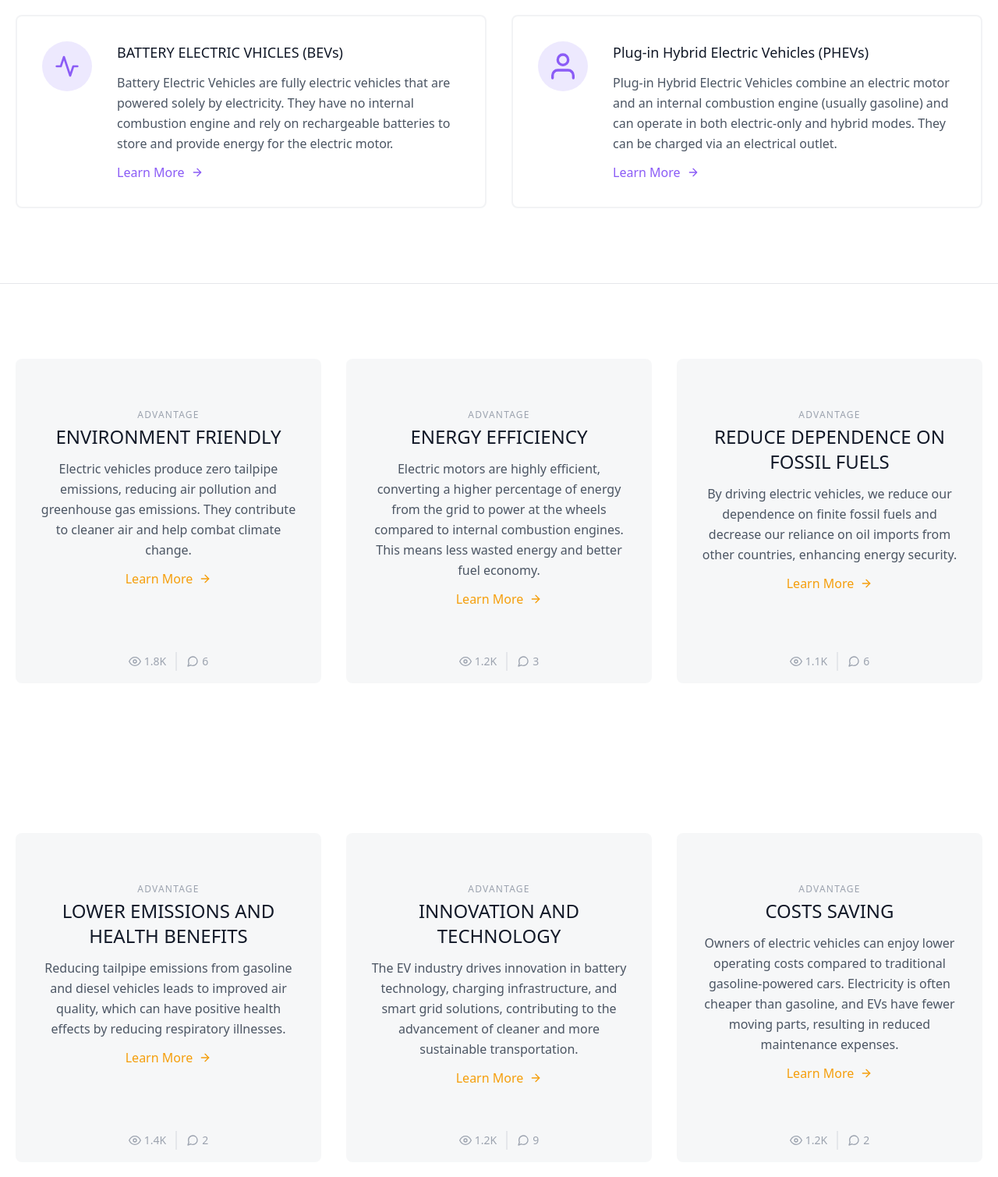
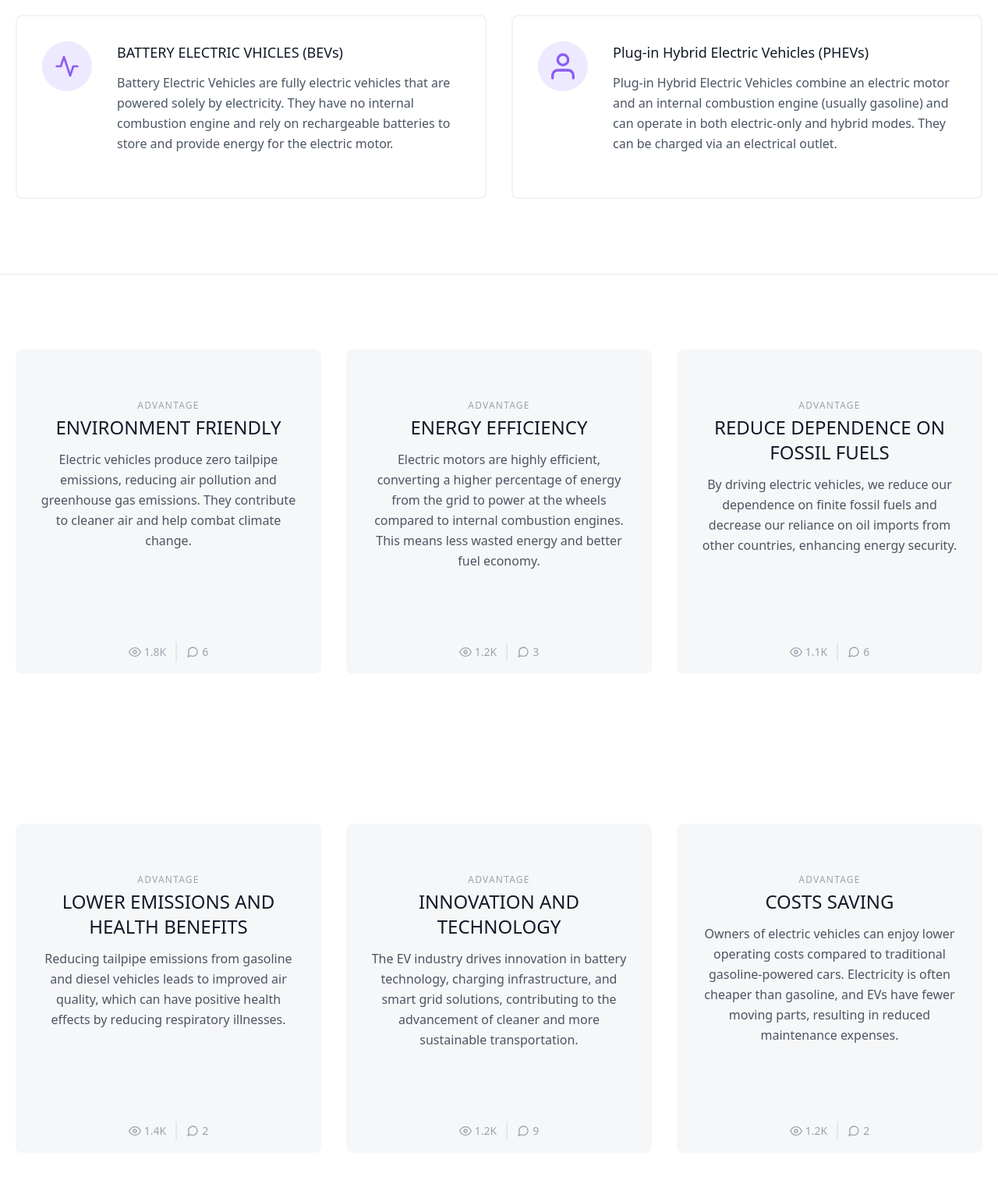
Before and after one commit to kundan9199/Electronic-vehicles, a plain HTML site: page index.html in a window 1280 px wide. Shown: the part 1755-3264 px from the top of the page at 78% size. Drawn offline with nearby package versions, Linux system fonts and the light colour scheme.

Commit message:
added index.html

```diff
--- a/index.html
+++ b/index.html
@@ -87,8 +87,8 @@
                 <div class="flex-grow">
                   <h2 class="text-gray-900 text-lg title-font font-medium mb-3">BATTERY ELECTRIC VHICLES (BEVs)</h2>
                   <p class="leading-relaxed text-base">Battery Electric Vehicles are fully electric vehicles that are powered solely by electricity. They have no internal combustion engine and rely on rechargeable batteries to store and provide energy for the electric motor.</p>
-                  <a class="mt-3 text-purple-500 inline-flex items-center">Learn More
-                    <svg fill="none" stroke="currentColor" stroke-linecap="round" stroke-linejoin="round" stroke-width="2" class="w-4 h-4 ml-2" viewBox="0 0 24 24">
+                  <a class="mt-3 text-purple-500 inline-flex items-center">
+
                       <path d="M5 12h14M12 5l7 7-7 7"></path>
                     </svg>
                   </a>
@@ -106,8 +106,8 @@
                 <div class="flex-grow">
                   <h2 class="text-gray-900 text-lg title-font font-medium mb-3">Plug-in Hybrid Electric Vehicles (PHEVs)</h2>
                   <p class="leading-relaxed text-base">Plug-in Hybrid Electric Vehicles combine an electric motor and an internal combustion engine (usually gasoline) and can operate in both electric-only and hybrid modes. They can be charged via an electrical outlet.</p>
-                  <a class="mt-3 text-purple-500 inline-flex items-center">Learn More
-                    <svg fill="none" stroke="currentColor" stroke-linecap="round" stroke-linejoin="round" stroke-width="2" class="w-4 h-4 ml-2" viewBox="0 0 24 24">
+                  <a class="mt-3 text-purple-500 inline-flex items-center">
+
                       <path d="M5 12h14M12 5l7 7-7 7"></path>
                     </svg>
                   </a>
@@ -126,8 +126,8 @@
                 <h2 class="tracking-widest text-xs title-font font-medium text-gray-400 mb-1">ADVANTAGE</h2>
                 <h1 class="title-font sm:text-2xl text-xl font-medium text-gray-900 mb-3">ENVIRONMENT FRIENDLY</h1>
                 <p class="leading-relaxed mb-3">Electric vehicles produce zero tailpipe emissions, reducing air pollution and greenhouse gas emissions. They contribute to cleaner air and help combat climate change.</p>
-                <a class="text-yellow-500 inline-flex items-center">Learn More
-                  <svg class="w-4 h-4 ml-2" viewBox="0 0 24 24" stroke="currentColor" stroke-width="2" fill="none" stroke-linecap="round" stroke-linejoin="round">
+                <a class="text-yellow-500 inline-flex items-center">
+
                     <path d="M5 12h14"></path>
                     <path d="M12 5l7 7-7 7"></path>
                   </svg>
@@ -152,8 +152,8 @@
                 <h2 class="tracking-widest text-xs title-font font-medium text-gray-400 mb-1">ADVANTAGE</h2>
                 <h1 class="title-font sm:text-2xl text-xl font-medium text-gray-900 mb-3">ENERGY EFFICIENCY</h1>
                 <p class="leading-relaxed mb-3">Electric motors are highly efficient, converting a higher percentage of energy from the grid to power at the wheels compared to internal combustion engines. This means less wasted energy and better fuel economy.</p>
-                <a class="text-yellow-500 inline-flex items-center">Learn More
-                  <svg class="w-4 h-4 ml-2" viewBox="0 0 24 24" stroke="currentColor" stroke-width="2" fill="none" stroke-linecap="round" stroke-linejoin="round">
+                <a class="text-yellow-500 inline-flex items-center">
+
                     <path d="M5 12h14"></path>
                     <path d="M12 5l7 7-7 7"></path>
                   </svg>
@@ -178,8 +178,8 @@
                 <h2 class="tracking-widest text-xs title-font font-medium text-gray-400 mb-1">ADVANTAGE</h2>
                 <h1 class="title-font sm:text-2xl text-xl font-medium text-gray-900 mb-3">REDUCE DEPENDENCE ON FOSSIL FUELS</h1>
                 <p class="leading-relaxed mb-3">By driving electric vehicles, we reduce our dependence on finite fossil fuels and decrease our reliance on oil imports from other countries, enhancing energy security.</p>
-                <a class="text-yellow-500 inline-flex items-center">Learn More
-                  <svg class="w-4 h-4 ml-2" viewBox="0 0 24 24" stroke="currentColor" stroke-width="2" fill="none" stroke-linecap="round" stroke-linejoin="round">
+                <a class="text-yellow-500 inline-flex items-center">
+
                     <path d="M5 12h14"></path>
                     <path d="M12 5l7 7-7 7"></path>
                   </svg>
@@ -210,8 +210,8 @@
                 <h2 class="tracking-widest text-xs title-font font-medium text-gray-400 mb-1">ADVANTAGE</h2>
                 <h1 class="title-font sm:text-2xl text-xl font-medium text-gray-900 mb-3">LOWER EMISSIONS AND HEALTH BENEFITS</h1>
                 <p class="leading-relaxed mb-3">Reducing tailpipe emissions from gasoline and diesel vehicles leads to improved air quality, which can have positive health effects by reducing respiratory illnesses.</p>
-                <a class="text-yellow-500 inline-flex items-center">Learn More
-                  <svg class="w-4 h-4 ml-2" viewBox="0 0 24 24" stroke="currentColor" stroke-width="2" fill="none" stroke-linecap="round" stroke-linejoin="round">
+                <a class="text-yellow-500 inline-flex items-center">
+
                     <path d="M5 12h14"></path>
                     <path d="M12 5l7 7-7 7"></path>
                   </svg>
@@ -236,8 +236,8 @@
                 <h2 class="tracking-widest text-xs title-font font-medium text-gray-400 mb-1">ADVANTAGE</h2>
                 <h1 class="title-font sm:text-2xl text-xl font-medium text-gray-900 mb-3">INNOVATION AND TECHNOLOGY</h1>
                 <p class="leading-relaxed mb-3">The EV industry drives innovation in battery technology, charging infrastructure, and smart grid solutions, contributing to the advancement of cleaner and more sustainable transportation.</p>
-                <a class="text-yellow-500 inline-flex items-center">Learn More
-                  <svg class="w-4 h-4 ml-2" viewBox="0 0 24 24" stroke="currentColor" stroke-width="2" fill="none" stroke-linecap="round" stroke-linejoin="round">
+                <a class="text-yellow-500 inline-flex items-center">
+
                     <path d="M5 12h14"></path>
                     <path d="M12 5l7 7-7 7"></path>
                   </svg>
@@ -262,8 +262,8 @@
                 <h2 class="tracking-widest text-xs title-font font-medium text-gray-400 mb-1">ADVANTAGE</h2>
                 <h1 class="title-font sm:text-2xl text-xl font-medium text-gray-900 mb-3">COSTS SAVING</h1>
                 <p class="leading-relaxed mb-3">Owners of electric vehicles can enjoy lower operating costs compared to traditional gasoline-powered cars. Electricity is often cheaper than gasoline, and EVs have fewer moving parts, resulting in reduced maintenance expenses.</p>
-                <a class="text-yellow-500 inline-flex items-center">Learn More
-                  <svg class="w-4 h-4 ml-2" viewBox="0 0 24 24" stroke="currentColor" stroke-width="2" fill="none" stroke-linecap="round" stroke-linejoin="round">
+                <a class="text-yellow-500 inline-flex items-center">
+
                     <path d="M5 12h14"></path>
                     <path d="M12 5l7 7-7 7"></path>
                   </svg>
@@ -332,7 +332,7 @@
                 <img alt="team" class="w-16 h-16 bg-gray-100 object-cover object-center flex-shrink-0 rounded-full mr-4" src="Screenshot 2023-11-09 190652.png">
                 <div class="flex-grow">
                   <h2 class="text-gray-900 title-font font-medium">MANNAT KUMAR</h2>
-                  <p class="text-gray-500">HELPED IN BOTH</p>
+                  <p class="text-gray-500">NOTHING</p>
                 </div>
               </div>
 
```
